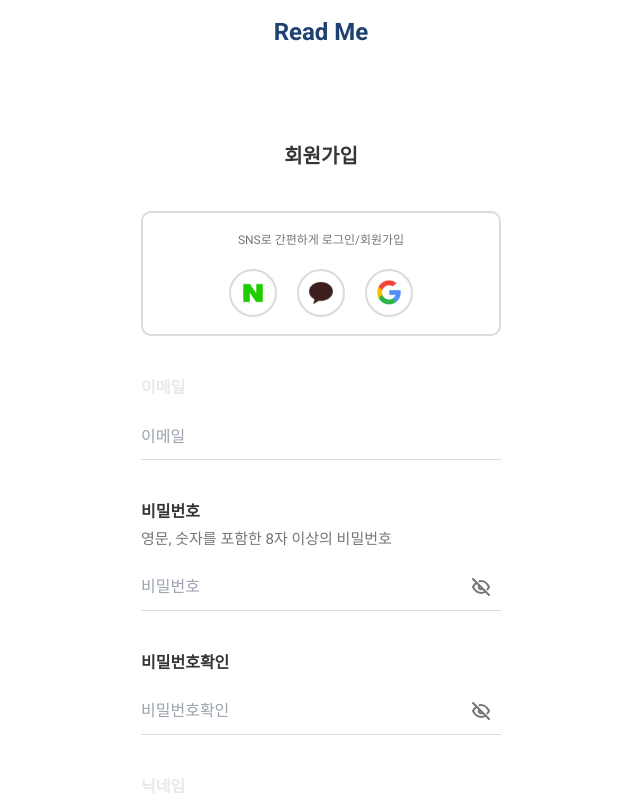
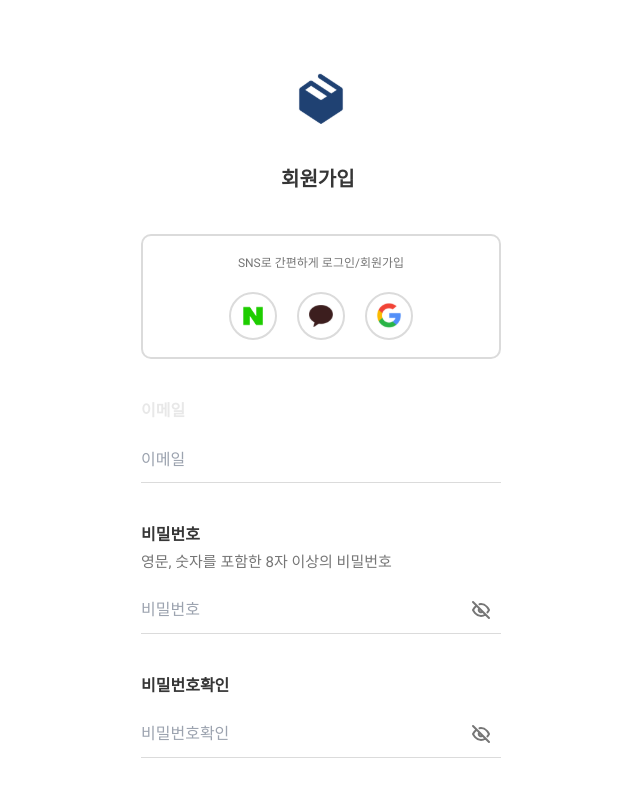
Before and after one commit to yunajoe/front_bookstore-README, a Next.js app: page /signup in a window 1280 px wide. Shown: the top 799 px of the page, without its empty margins (319-959 px from the left). Built offline with nearby package versions, Linux system fonts and the light colour scheme; no server answers.

Commit message:
로고변경

```diff
--- a/src/pages/signin/index.tsx
+++ b/src/pages/signin/index.tsx
@@ -12,7 +12,7 @@ import { useState } from 'react';
 import { FieldValues, useForm } from 'react-hook-form';
 import { signIn } from 'next-auth/react';
 import SocialCircle from '@/components/chip/socialCircle';
-
+import Logo from '@/public/icons/ReadmeLogo.svg';
 function SignIn() {
   const [isClick, setIsClick] = useState(false);
   const {
@@ -50,8 +50,8 @@ function SignIn() {
   return (
     <div className="flex-center min-h-dvh w-full bg-white">
       <div className="flex max-w-300 flex-1 flex-col items-center">
-        <Link href="/" className="mb-57 text-24 font-bold text-primary">
-          Read Me
+        <Link href="/" className="mb-40">
+          <Image src={Logo} alt="logo" width={80} height={80} />
         </Link>
         <form onSubmit={handleSubmit(onSubmit)} className="w-full">
           <fieldset>
--- a/src/pages/signup/index.tsx
+++ b/src/pages/signup/index.tsx
@@ -20,6 +20,9 @@ import Link from 'next/link';
 import { FormProvider, useForm } from 'react-hook-form';
 import useSignUpMutation from '@/hooks/useSignUpMutation';
 import { TERMS_TITLES } from '@/constants/sign';
+import { notify } from '@/components/toast/toast';
+import Logo from '@/public/icons/ReadmeLogo.svg';
+import Image from 'next/image';
 
 function SignUp() {
   const method = useForm<SignUpValueType>({
@@ -78,7 +81,7 @@ function SignUp() {
     }
 
     if (!checkValidataion.selectAll) {
-      alert('약관동의를해주세요');
+      notify({ type: 'error', text: '약관동의를해주세요' });
     }
 
     const personData = {
@@ -99,14 +102,12 @@ function SignUp() {
     <FormProvider {...method}>
       <div className="flex-center min-h-dvh w-full bg-white">
         <div className="flex max-w-390 flex-1 flex-col items-center px-15">
-          <div className="flex-center mb-77 h-64">
-            <Link
-              href="/"
-              className="font-Inter text-24 font-bold text-primary">
-              Read Me
+          <p className="mb-40 mt-60 text-20 font-bold text-black">
+            <Link href="/">
+              <Image src={Logo} alt="logo" width={80} height={80} />
             </Link>
-          </div>
-          <p className="mb-40 text-20 font-bold text-black">회원가입</p>
+            <p className="mt-24">회원가입</p>
+          </p>
           <div
             className="mb-40 flex h-125 w-full flex-col items-center justify-center
               rounded-[10px] border-2 border-solid border-gray-1 py-5 text-gray-3">
```
Also changed, not shown: public/icons/ReadmeLogo.svg (added).
